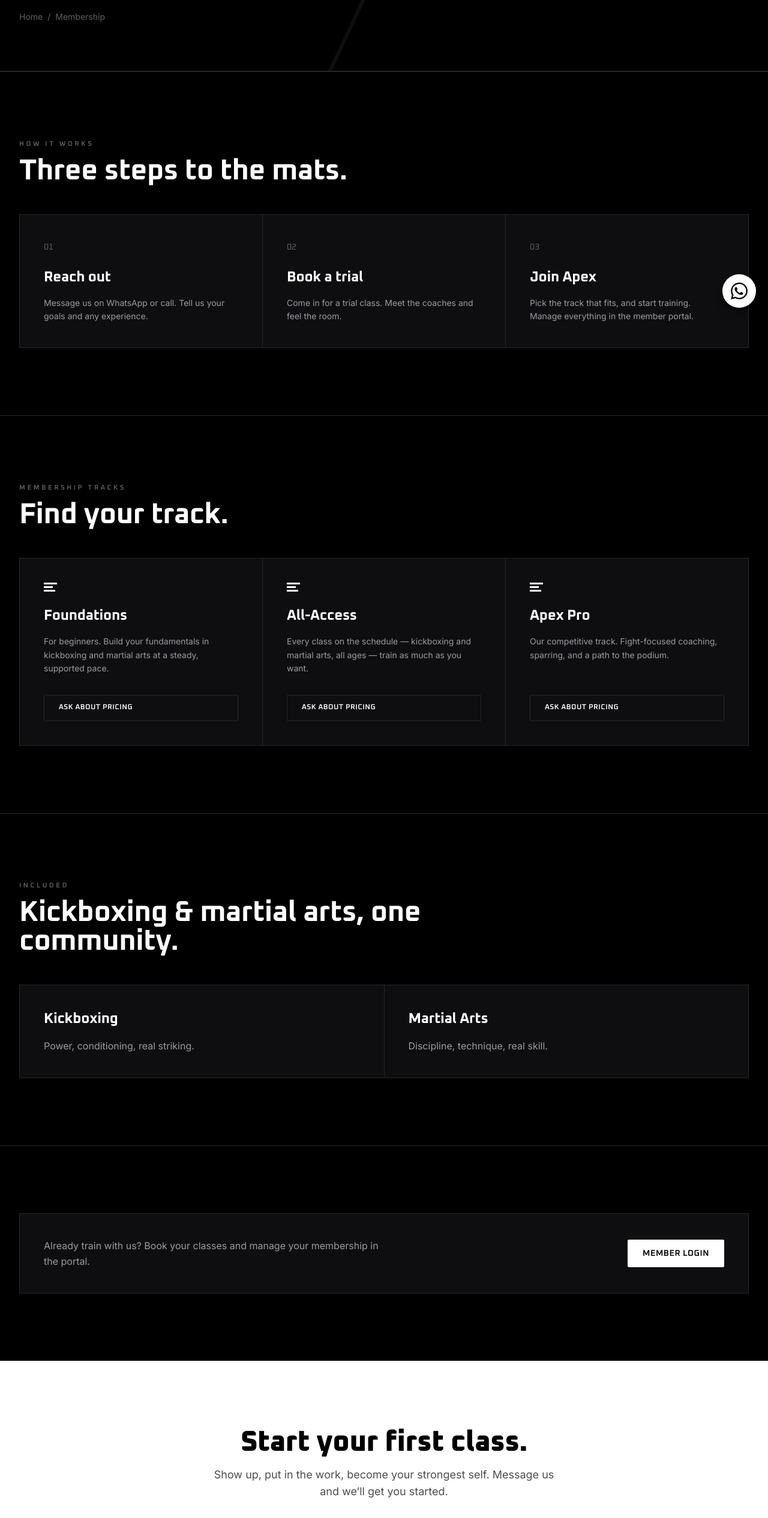
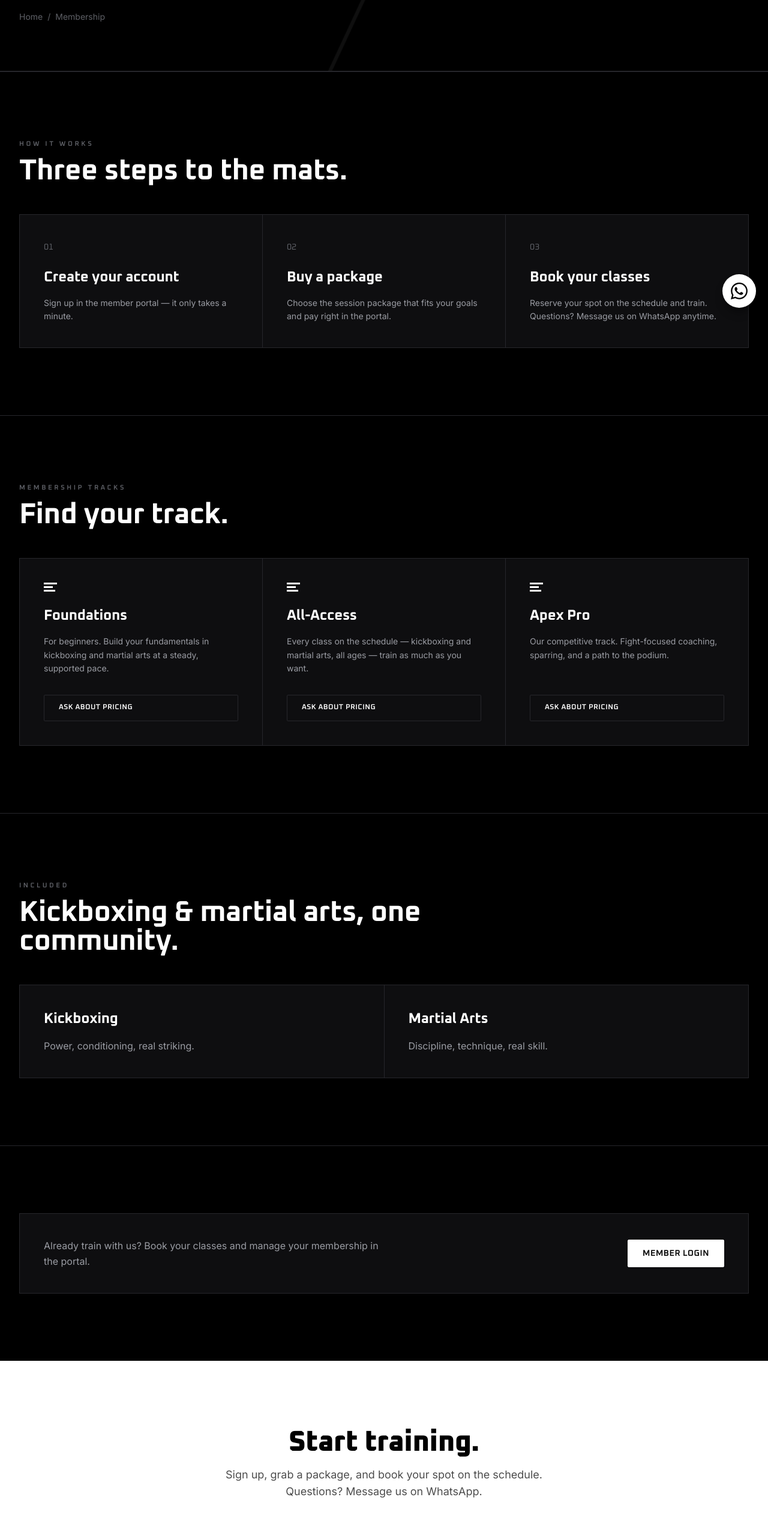
Before and after one commit to YoussefMadkour/Jabclub, a Next.js app in the folder frontend/: page /membership in a window 1280 px wide. Shown: the part 267-2797 px from the top of the page at 60% size. Built offline with nearby package versions, Linux system fonts and the light colour scheme; no server answers.

Commit message:
content: remove free-trial / 'book a trial' CTAs; reframe join flow as sign up -> buy package -> book classes (+ WhatsApp for questions)

```diff
--- a/frontend/app/(site)/contact/page.tsx
+++ b/frontend/app/(site)/contact/page.tsx
@@ -39,7 +39,7 @@ export default function ContactPage() {
               <p className="eyebrow mb-4">Reach us</p>
               <h2 className="text-3xl lg:text-5xl font-bold text-headline">Talk to a coach.</h2>
               <p className="mt-4 text-body leading-relaxed max-w-md">
-                Questions about programs, a trial class, or membership? Reach out any way you like — we
+                Questions about programs, packages, or membership? Reach out any way you like — we
                 usually reply fastest on WhatsApp.
               </p>
 
--- a/frontend/app/(site)/membership/page.tsx
+++ b/frontend/app/(site)/membership/page.tsx
@@ -5,18 +5,18 @@ import { SITE, PROGRAMS } from '@/lib/site';
 const STEPS = [
   {
     num: '01',
-    title: 'Reach out',
-    body: 'Message us on WhatsApp or call. Tell us your goals and any experience.',
+    title: 'Create your account',
+    body: 'Sign up in the member portal — it only takes a minute.',
   },
   {
     num: '02',
-    title: 'Book a trial',
-    body: 'Come in for a trial class. Meet the coaches and feel the room.',
+    title: 'Buy a package',
+    body: 'Choose the session package that fits your goals and pay right in the portal.',
   },
   {
     num: '03',
-    title: 'Join Apex',
-    body: 'Pick the track that fits, and start training. Manage everything in the member portal.',
+    title: 'Book your classes',
+    body: 'Reserve your spot on the schedule and train. Questions? Message us on WhatsApp anytime.',
   },
 ];
 
@@ -137,24 +137,24 @@ export default function Membership() {
       {/* ───────── CTA (white inversion) ───────── */}
       <section className="bg-primary text-black">
         <div className="max-w-7xl mx-auto px-4 sm:px-6 lg:px-8 py-20 lg:py-28 text-center">
-          <h2 className="font-display text-3xl lg:text-5xl font-extrabold tracking-tight">Start your first class.</h2>
+          <h2 className="font-display text-3xl lg:text-5xl font-extrabold tracking-tight">Start training.</h2>
           <p className="mt-4 text-base lg:text-lg text-black/70 max-w-xl mx-auto">
-            Show up, put in the work, become your strongest self. Message us and we’ll get you started.
+            Sign up, grab a package, and book your spot on the schedule. Questions? Message us on WhatsApp.
           </p>
           <div className="mt-10 flex flex-col sm:flex-row gap-3 justify-center">
+            <Link
+              href="/signup"
+              className="inline-flex items-center justify-center px-8 py-3.5 text-sm font-display font-semibold uppercase tracking-wider bg-black text-white border border-black transition-all hover:bg-transparent hover:text-black"
+            >
+              Sign up
+            </Link>
             <a
               href={SITE.whatsapp}
               target="_blank"
               rel="noopener noreferrer"
-              className="inline-flex items-center justify-center px-8 py-3.5 text-sm font-display font-semibold uppercase tracking-wider bg-black text-white border border-black transition-all hover:bg-transparent hover:text-black"
+              className="inline-flex items-center justify-center px-8 py-3.5 text-sm font-display font-semibold uppercase tracking-wider border border-black text-black transition-all hover:bg-black hover:text-white"
             >
               Message on WhatsApp
-            </a>
-            <a
-              href={`tel:+${SITE.phoneIntl}`}
-              className="inline-flex items-center justify-center px-8 py-3.5 text-sm font-display font-semibold uppercase tracking-wider border border-black text-black transition-all hover:bg-black hover:text-white"
-            >
-              Call us
             </a>
           </div>
         </div>
--- a/frontend/components/site/ContactForm.tsx
+++ b/frontend/components/site/ContactForm.tsx
@@ -61,7 +61,7 @@ export default function ContactForm() {
           rows={5}
           value={message}
           onChange={(e) => setMessage(e.target.value)}
-          placeholder="Tell us what you're looking for — a program, a trial class, a question."
+          placeholder="Tell us what you're looking for — a program, a package, a question."
           className="w-full px-3 py-2 bg-input border border-input rounded-[2px] focus:outline-none focus:border-white form-input-mobile resize-none"
         />
       </div>
--- a/frontend/components/site/PublicSchedule.tsx
+++ b/frontend/components/site/PublicSchedule.tsx
@@ -189,11 +189,11 @@ export default function PublicSchedule() {
       <div className="mt-6 flex flex-col sm:flex-row items-center justify-between gap-4 border border-line bg-surface p-5">
         <p className="text-sm text-foreground">
           <span className="text-headline font-display uppercase tracking-wide">Members book in the portal.</span>{' '}
-          New here? Reserve your first class and we’ll set you up.
+          New here? Sign up, grab a package, and reserve your spot.
         </p>
         <div className="flex gap-3 shrink-0">
           <Link href="/login" className="btn-secondary text-xs px-5 py-2.5">Log in to book</Link>
-          <Link href="/membership" className="btn-primary text-xs px-5 py-2.5">Become a member</Link>
+          <Link href="/signup" className="btn-primary text-xs px-5 py-2.5">Sign up</Link>
         </div>
       </div>
     </div>
```
